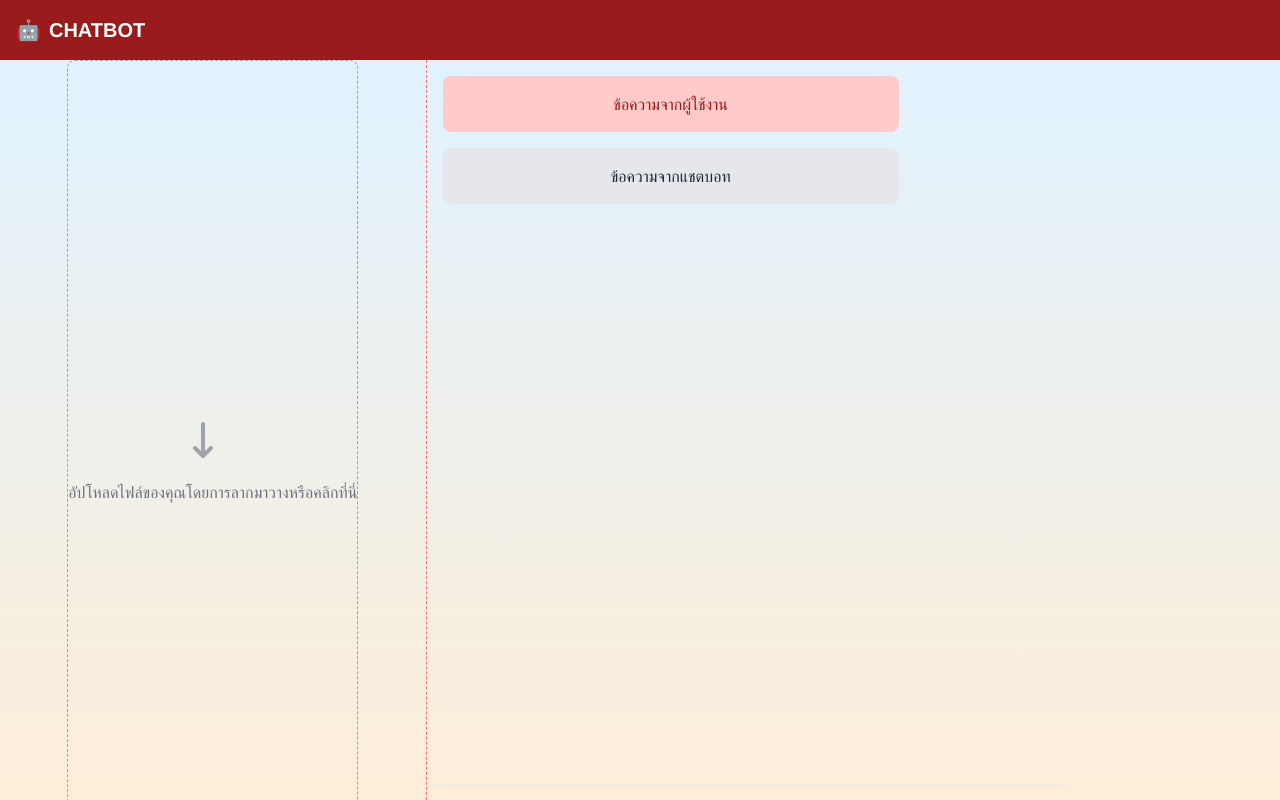
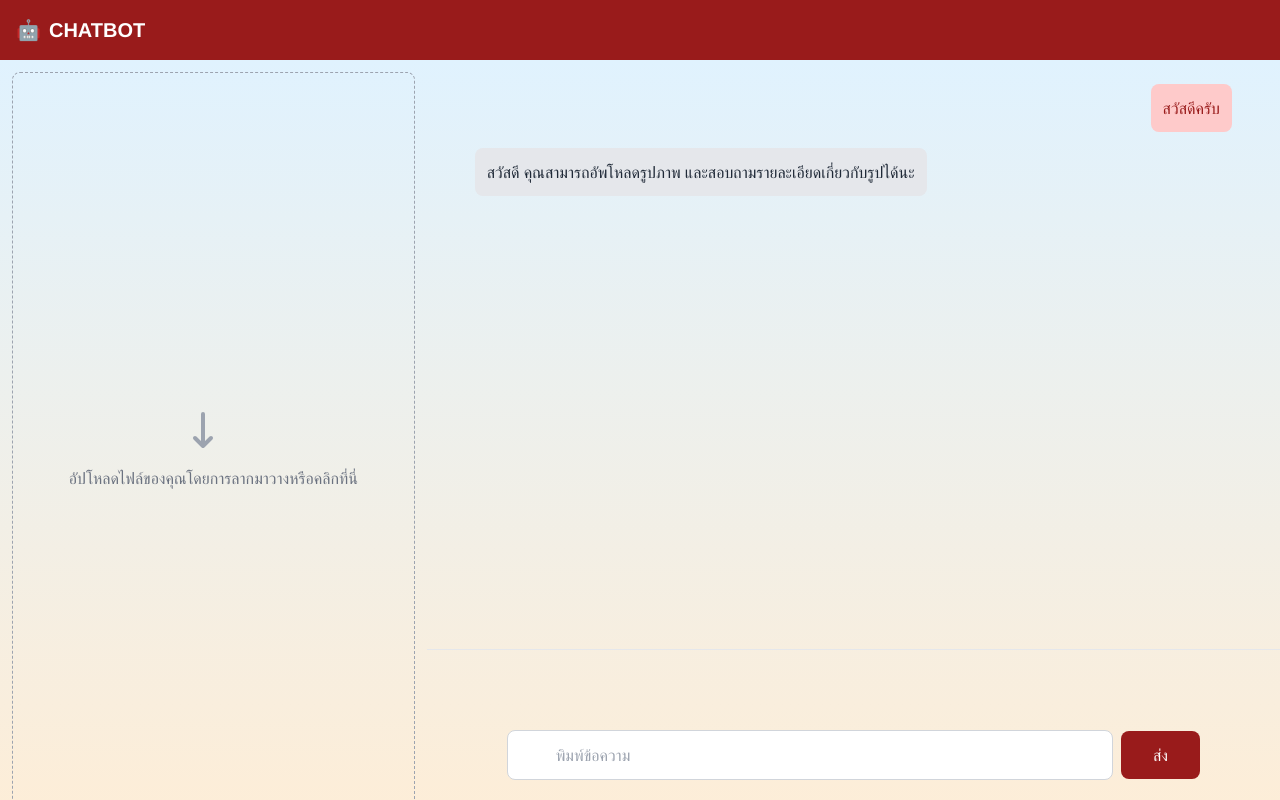
Before and after one commit to 64160047/ocr, a Vue app: page /Chat_Page in a window 1280 px wide. Built offline with nearby package versions, Linux system fonts and the light colour scheme.

Commit message:
edit layout chat pang

```diff
--- a/src/components/Chat_Page.vue
+++ b/src/components/Chat_Page.vue
@@ -1,20 +1,26 @@
 <template>
-<header class="bg-red-800 text-white p-4 flex items-center fixed top-0 w-full z-10">
+  <header
+    class="bg-red-800 text-white p-4 flex items-center fixed top-0 w-full z-10"
+  >
     <h1 class="text-xl font-bold flex items-center space-x-2">
       <span>🤖</span>
       <span>CHATBOT</span>
     </h1>
   </header>
-    <div class="font-sans bg-gradient-to-t from-orange-100 to-sky-100 h-screen flex">
+  <div
+    class="font-sans bg-gradient-to-t from-orange-100 to-sky-100 h-screen flex"
+  >
     <!-- Chat Header -->
 
     <!-- Sidebar for file upload -->
-      <div class="w-1/3 border-r border-dashed border-red-400 flex flex-col items-center justify-center">
+    <div class="w-1/3 border-red-400 flex flex-col p-3">
       <div class="text-center">
-          <div class="border border-dashed border-gray-400 rounded-lg flex flex-col min-w-screen min-h-screen items-center justify-center">
+        <div
+          class="border border-dashed border-gray-400 rounded-lg flex flex-col min-w-screen min-h-screen items-center justify-center"
+        >
           <svg
             xmlns="http://www.w3.org/2000/svg"
-              class="h-12 w-12 mx-auto text-gray-400"
+            class="h-12 w-12 mx-auto text-gray-400 "
             fill="none"
             viewBox="0 0 24 24"
             stroke="currentColor"
@@ -26,35 +32,45 @@
               d="M3 16l4 4m0 0l4-4m-4 4V4"
             />
           </svg>
-            <p class="text-gray-500 mt-4">อัปโหลดไฟล์ของคุณโดยการลากมาวางหรือคลิกที่นี่</p>
+          <p class="text-gray-500 mt-3 mb-12">
+            อัปโหลดไฟล์ของคุณโดยการลากมาวางหรือคลิกที่นี่
+          </p>
         </div>
       </div>
     </div>
 
     <!-- Chat Section -->
-      <div class="w-1/2 flex flex-col">
-
-
-        <!-- Chat Content -->
-        <div class="flex-1 overflow-y-auto p-4 space-y-4">
-          <!-- Chat Bubble -->
-          <div class="bg-red-200 p-4 rounded-lg text-red-800 self-end w-3/4">
-            ข้อความจากผู้ใช้งาน
+    <div class="w-2/3 flex flex-col">
+      <div class="flex-1 overflow-y-auto pt-6  p-12 space-y-4">
+        <div
+          v-for="(message, index) in messages"
+          :key="index"
+          :class="message.isUser ? 'flex justify-end' : 'flex justify-start'"
+        >
+          <div
+            :class="
+              message.isUser
+                ? 'bg-red-200 text-red-800'
+                : 'bg-gray-200 text-gray-800'
+            "
+            class="p-3 rounded-lg inline-block max-w-xl"
+          >
+            {{ message.text }}
           </div>
-          <div class="bg-gray-200 p-4 rounded-lg text-gray-800 w-3/4">
-            ข้อความจากแชตบอท
         </div>
       </div>
 
       <!-- Input Section -->
-        <div class="p-4 border-t">
-          <div class="flex items-center space-x-4">
+      <div class="p-20 border-t items-center justify-center">
+        <div class="flex items-center space-x-2">
           <input
             type="text"
             placeholder="พิมพ์ข้อความ"
-              class="flex-1 border border-gray-300 rounded-lg px-4 py-2 focus:outline-none focus:ring focus:ring-red-300"
+            class="flex-1 border border-gray-300 rounded-lg px-12 py-3 focus:outline-none focus:ring focus:ring-red-300"
           />
-            <button class="bg-red-800 text-white px-4 py-2 rounded-lg hover:bg-red-600">
+          <button
+            class="bg-red-800 text-white px-8 py-3 rounded-lg hover:bg-red-600"
+          >
             ส่ง
           </button>
         </div>
@@ -66,5 +82,13 @@
 <script>
 export default {
   name: "ChatPage",
+  data() {
+    return {
+      messages: [
+        { text: "สวัสดีครับ", isUser: true },
+        { text: "สวัสดี คุณสามารถอัพโหลดรูปภาพ และสอบถามรายละเอียดเกี่ยวกับรูปได้นะ", isUser: false },
+      ],
+    };
+  },
 };
 </script>
```
Lines whose indentation alone changed are shown as unchanged.
